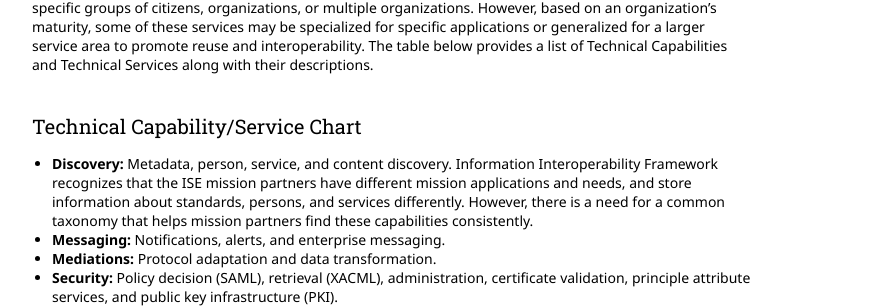
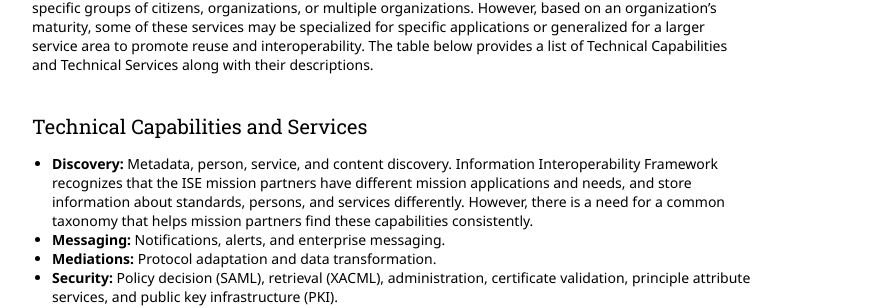
Before and after one commit to Project-Interoperability/project-interoperability.github.io, a Jekyll site: the page built from exchange-pattern-components.md, in a window 1280 px wide and 900 px high, scrolled down 1444 px. Shown: the part 147-455 px from the top of the window, without its empty margins (248-1135 px from the left). Built offline with Jekyll 4.4.1, drawn with Linux system fonts in a browser that asks for light colours; nearby versions of some CDN libraries.

Commit message:
Update exchange-pattern-components.md

```diff
--- a/exchange-pattern-components.md
+++ b/exchange-pattern-components.md
@@ -28,7 +28,7 @@ As described, the most common types of services and Technical Capabilities appli
 
 The Technical Capabilities often are mission agnostic, as they are modular building blocks that can be linked internally or externally to other Technical Capabilities to enable sharing and interoperability. This practice is important to the interoperability and the exchange pattern discussion and recommends that services should be developed with fundamental characteristics for discovery, building, or extending services for citizens, specific groups of citizens, organizations, or multiple organizations. However, based on an organization's maturity, some of these services may be specialized for specific applications or generalized for a larger service area to promote reuse and interoperability. The table below provides a list of Technical Capabilities and Technical Services along with their descriptions.
 
-##Technical Capability/Service Chart
+##Technical Capabilities and Services
 
 * **Discovery:** Metadata, person, service, and content discovery. Information Interoperability Framework recognizes that the ISE mission partners have different mission applications and needs, and store information about standards, persons, and services differently. However, there is a need for a common taxonomy that helps mission partners find these capabilities consistently.
 * **Messaging:** Notifications, alerts, and enterprise messaging.
```
